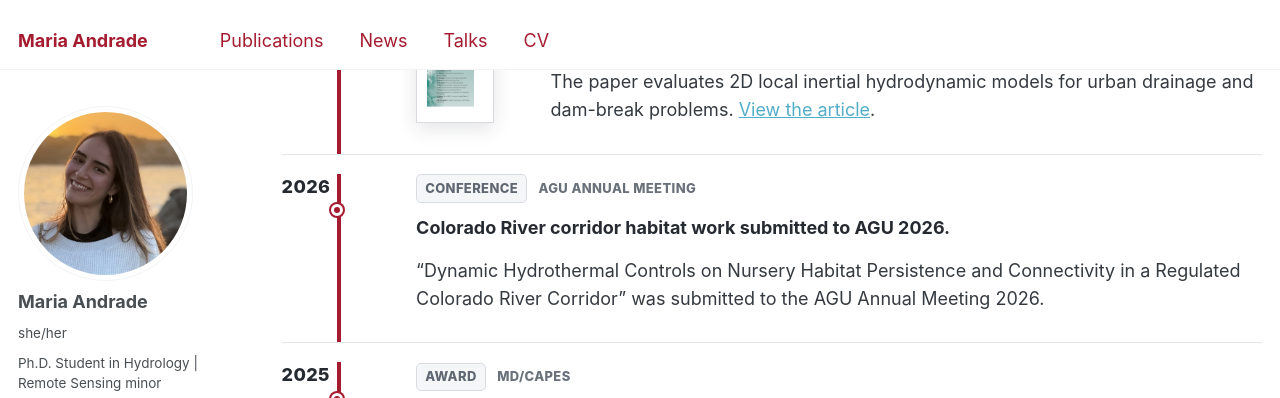
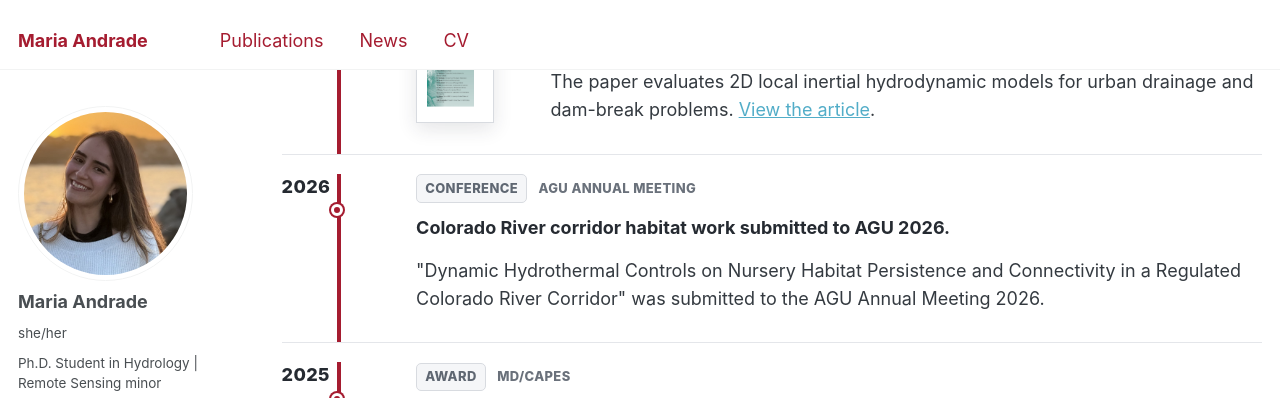
Before and after one commit to mariaandradeal/mariaandrade.github.io, a Jekyll site: the page built from _pages/news.html, in a window 1280 px wide and 900 px high, scrolled down 611 px. Shown: the top 398 px of the window. Built offline with Jekyll 4.4.1, drawn with Linux system fonts in a browser that asks for light colours.

Commit message:
Add news to homepage and remove talks

```diff
--- a/_data/navigation.yml
+++ b/_data/navigation.yml
@@ -12,9 +12,6 @@ main:
   - title: "News"
     url: /news/
 
-  - title: "Talks"
-    url: /talks/
-
   - title: "CV"
     url: /cv/
 
--- /dev/null
+++ b/_includes/news-items.html
@@ -0,0 +1,80 @@
+<article class="timeline-item">
+  <div class="timeline-date">2026</div>
+  <div class="timeline-content">
+    <span class="tag">Paper</span>
+    <span class="venue">Sustainable Cities and Society</span>
+    <div class="news-media">
+      <img class="journal-cover" src="{{ base_path }}/images/journal-sustainable-cities-society.jpg" alt="Sustainable Cities and Society journal cover">
+      <div>
+        <h3>Continental-scale multi-hazard susceptibility and socioeconomic exposure paper published.</h3>
+        <p>
+          The paper assesses multi-hazard susceptibility and socioeconomic exposure across South
+          America using an XGBoost framework.
+          <a href="https://doi.org/10.1016/j.scs.2026.107858">View the article</a>.
+        </p>
+      </div>
+    </div>
+  </div>
+</article>
+
+<article class="timeline-item">
+  <div class="timeline-date">2026</div>
+  <div class="timeline-content">
+    <span class="tag">Paper</span>
+    <span class="venue">International Journal of Disaster Risk Reduction</span>
+    <div class="news-media">
+      <img class="journal-cover" src="{{ base_path }}/images/journal-disaster-risk-reduction.png" alt="International Journal of Disaster Risk Reduction journal cover">
+      <div>
+        <h3>Urban flood vulnerability study published.</h3>
+        <p>
+          The paper assesses urban vulnerability to floods under current and future demographic and climate scenarios.
+          <a href="https://doi.org/10.1016/j.ijdrr.2026.106337">View the article</a>.
+        </p>
+      </div>
+    </div>
+  </div>
+</article>
+
+<article class="timeline-item">
+  <div class="timeline-date">2026</div>
+  <div class="timeline-content">
+    <span class="tag">Paper</span>
+    <span class="venue">Journal of Hydrology</span>
+    <div class="news-media">
+      <img class="journal-cover" src="{{ base_path }}/images/journal-of-hydrology-cover.png" alt="Journal of Hydrology journal cover">
+      <div>
+        <h3>Hydrodynamic modeling paper published in Journal of Hydrology.</h3>
+        <p>
+          The paper evaluates 2D local inertial hydrodynamic models for urban drainage and dam-break problems.
+          <a href="https://doi.org/10.1016/j.jhydrol.2025.134661">View the article</a>.
+        </p>
+      </div>
+    </div>
+  </div>
+</article>
+
+<article class="timeline-item">
+  <div class="timeline-date">2026</div>
+  <div class="timeline-content">
+    <span class="tag">Conference</span>
+    <span class="venue">AGU Annual Meeting</span>
+    <h3>Colorado River corridor habitat work submitted to AGU 2026.</h3>
+    <p>
+      "Dynamic Hydrothermal Controls on Nursery Habitat Persistence and Connectivity in a Regulated
+      Colorado River Corridor" was submitted to the AGU Annual Meeting 2026.
+    </p>
+  </div>
+</article>
+
+<article class="timeline-item">
+  <div class="timeline-date">2025</div>
+  <div class="timeline-content">
+    <span class="tag">Award</span>
+    <span class="venue">MD/CAPES</span>
+    <h3>M.Sc. dissertation received an honorable mention in the MD/CAPES dissertation competition.</h3>
+    <p>
+      The award recognized work on deterministic and probabilistic modeling of dam-break impacts.
+      <a href="https://eesc.usp.br/noticias/posts_s.php?guid=dissertacao-de-aluna-da-eesc-recebe-mencao-honrosa-em-concurso-da-capes&termid=not_gerais">News item</a>.
+    </p>
+  </div>
+</article>
--- a/_pages/news.html
+++ b/_pages/news.html
@@ -8,84 +8,5 @@ author_profile: true
 {% include base_path %}
 
 <section class="timeline timeline--news">
-  <article class="timeline-item">
-    <div class="timeline-date">2026</div>
-    <div class="timeline-content">
-      <span class="tag">Paper</span>
-      <span class="venue">Sustainable Cities and Society</span>
-      <div class="news-media">
-        <img class="journal-cover" src="{{ base_path }}/images/journal-sustainable-cities-society.jpg" alt="Sustainable Cities and Society journal cover">
-        <div>
-          <h3>Continental-scale multi-hazard susceptibility and socioeconomic exposure paper published.</h3>
-          <p>
-            The paper assesses multi-hazard susceptibility and socioeconomic exposure across South
-            America using an XGBoost framework.
-            <a href="https://doi.org/10.1016/j.scs.2026.107858">View the article</a>.
-          </p>
-        </div>
-      </div>
-    </div>
-  </article>
-
-  <article class="timeline-item">
-    <div class="timeline-date">2026</div>
-    <div class="timeline-content">
-      <span class="tag">Paper</span>
-      <span class="venue">International Journal of Disaster Risk Reduction</span>
-      <div class="news-media">
-        <img class="journal-cover" src="{{ base_path }}/images/journal-disaster-risk-reduction.png" alt="International Journal of Disaster Risk Reduction journal cover">
-        <div>
-          <h3>Urban flood vulnerability study published.</h3>
-          <p>
-            The paper assesses urban vulnerability to floods under current and future demographic and climate scenarios.
-            <a href="https://doi.org/10.1016/j.ijdrr.2026.106337">View the article</a>.
-          </p>
-        </div>
-      </div>
-    </div>
-  </article>
-
-  <article class="timeline-item">
-    <div class="timeline-date">2026</div>
-    <div class="timeline-content">
-      <span class="tag">Paper</span>
-      <span class="venue">Journal of Hydrology</span>
-      <div class="news-media">
-        <img class="journal-cover" src="{{ base_path }}/images/journal-of-hydrology-cover.png" alt="Journal of Hydrology journal cover">
-        <div>
-          <h3>Hydrodynamic modeling paper published in Journal of Hydrology.</h3>
-          <p>
-            The paper evaluates 2D local inertial hydrodynamic models for urban drainage and dam-break problems.
-            <a href="https://doi.org/10.1016/j.jhydrol.2025.134661">View the article</a>.
-          </p>
-        </div>
-      </div>
-    </div>
-  </article>
-
-  <article class="timeline-item">
-    <div class="timeline-date">2026</div>
-    <div class="timeline-content">
-      <span class="tag">Conference</span>
-      <span class="venue">AGU Annual Meeting</span>
-      <h3>Colorado River corridor habitat work submitted to AGU 2026.</h3>
-      <p>
-        “Dynamic Hydrothermal Controls on Nursery Habitat Persistence and Connectivity in a Regulated
-        Colorado River Corridor” was submitted to the AGU Annual Meeting 2026.
-      </p>
-    </div>
-  </article>
-
-  <article class="timeline-item">
-    <div class="timeline-date">2025</div>
-    <div class="timeline-content">
-      <span class="tag">Award</span>
-      <span class="venue">MD/CAPES</span>
-      <h3>M.Sc. dissertation received an honorable mention in the MD/CAPES dissertation competition.</h3>
-      <p>
-        The award recognized work on deterministic and probabilistic modeling of dam-break impacts.
-        <a href="https://eesc.usp.br/noticias/posts_s.php?guid=dissertacao-de-aluna-da-eesc-recebe-mencao-honrosa-em-concurso-da-capes&termid=not_gerais">News item</a>.
-      </p>
-    </div>
-  </article>
+  {% include news-items.html %}
 </section>
```
Also changed, not shown: _pages/about.md (+7 -0 lines), _pages/talks.html (deleted, +0 -136 lines).
